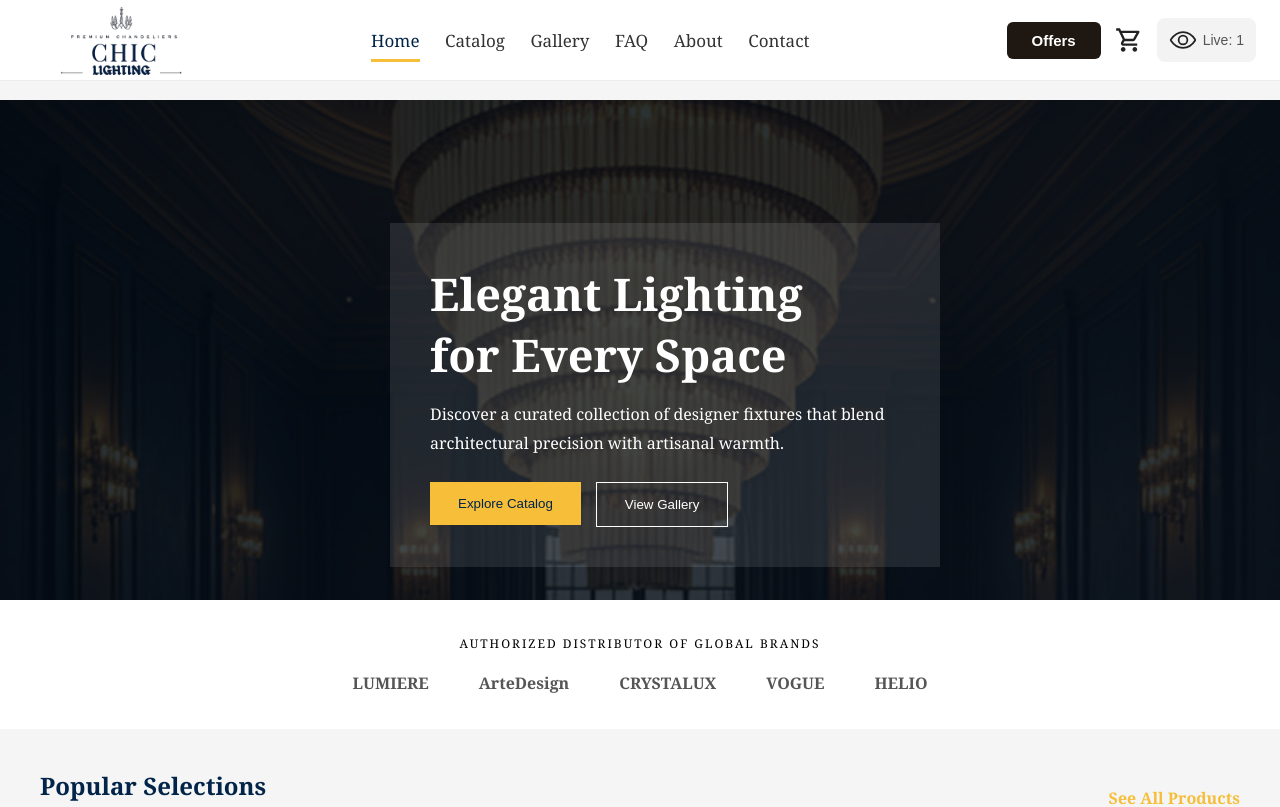
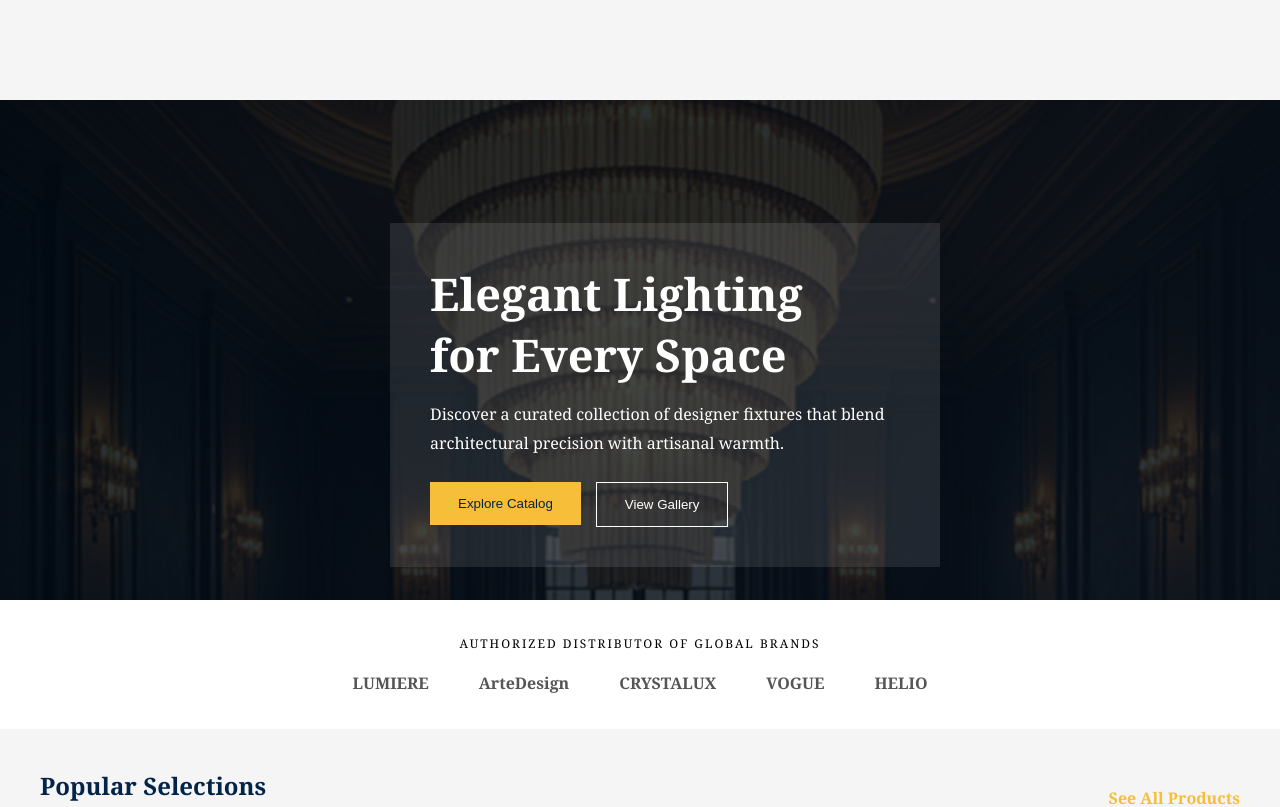
Before and after one commit to De-Slorex1/chic-lightning, a React (Vite) app: page / in a window 1280 px wide. Shown: the top 807 px of the page. Built offline with nearby package versions, Linux system fonts and the light colour scheme; no server answers.

Commit message:
working now

```diff
--- a/src/App.jsx
+++ b/src/App.jsx
@@ -19,7 +19,7 @@ import ContactPage from './pages/ContactPage';
 import ErrorPage from './pages/ErrorPage';
 import Offers from './pages/Offers';
 import FooterComponent from './components/FooterComponent';
-import NavComp from './components/navComponent';
+// import NavComp from './components/navComponent';
 import Home from './pages/HomePage';
 
 AOS.init({
@@ -35,7 +35,7 @@ function App() {
 
   return (
     <>
-    <NavComp />
+    {/* <NavComp /> */}
     <Routes>
         <Route path="/" index element={<Home />} />
         <Route path="/catalog" element={<ProductCatalog setCartCount={setCartCount}/>} />
```
